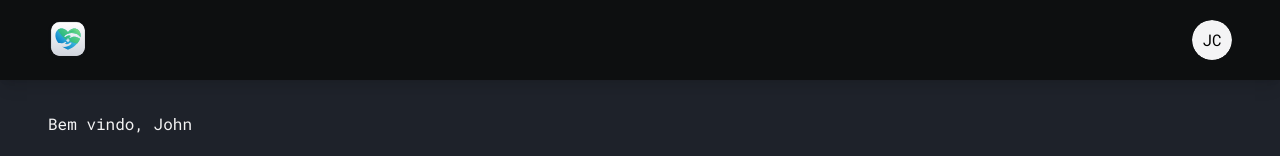
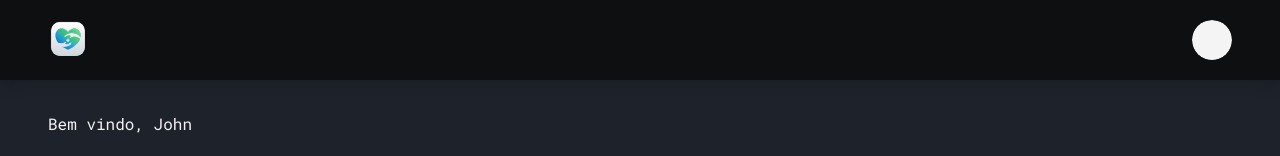
Before and after one commit to JulioCB68/med-sched, a Next.js app: page / in a window 1280 px wide. Shown: the top 156 px of the page. Built offline with nearby package versions, Linux system fonts and the light colour scheme; no server answers.

Commit message:
feat: adding sign in with google and middleware

```diff
--- a/src/app/login/page.tsx
+++ b/src/app/login/page.tsx
@@ -1,4 +1,8 @@
+'use client'
+
 import Link from 'next/link'
+
+import { signIn } from 'next-auth/react'
 
 import { Button } from '@/components/ui/button'
 import { Checkbox } from '@/components/ui/checkbox'
@@ -8,7 +12,7 @@ import { Separator } from '@/components/ui/separator'
 
 import { ChromeIcon } from 'lucide-react'
 
-export default function Home() {
+export default function Login() {
   return (
     <section className="container my-auto flex min-h-screen max-w-[496px] items-center bg-background text-white">
       <form className="flex-1 space-y-6">
@@ -58,8 +62,8 @@ export default function Home() {
             </Link>
           </Label>
         </div>
-        <Button className="w-full" size={'lg'} asChild>
-          <Link href="/">Entrar</Link>
+        <Button className="w-full" size={'lg'}>
+          Entrar
         </Button>
         <div className="mt-4 flex items-center justify-center space-x-2">
           <Separator className="h-px w-14 bg-gray-300" />
@@ -71,6 +75,10 @@ export default function Home() {
             variant="secondary"
             size={'lg'}
             className="flex w-full items-center space-x-2"
+            onClick={(e) => {
+              e.preventDefault()
+              signIn('google')
+            }}
           >
             <ChromeIcon className="h-5 w-5" />
             <span>Google</span>
--- a/src/components/header.tsx
+++ b/src/components/header.tsx
@@ -1,5 +1,9 @@
+'use client'
+
 import Image from 'next/image'
 import Link from 'next/link'
+
+import { useSession } from 'next-auth/react'
 
 import {
   DropdownMenu,
@@ -12,6 +16,20 @@ import { Avatar, AvatarFallback, AvatarImage } from '@/components/ui/avatar'
 import { LogOut } from 'lucide-react'
 
 export default function Header() {
+  const { data: session } = useSession()
+
+  function getInitialsName(fullName: string): string {
+    const nameParts = fullName.split(' ').filter(Boolean)
+    if (nameParts.length === 0) {
+      return ''
+    }
+    const firstInitial = nameParts[0][0].toUpperCase()
+    const secondInitial =
+      nameParts.length > 1 ? nameParts[1][0].toUpperCase() : ''
+
+    return firstInitial + secondInitial
+  }
+
   return (
     <header className="admin-header">
       <Link href="/" className="cursor-pointer">
@@ -27,8 +45,10 @@ export default function Header() {
       <DropdownMenu>
         <DropdownMenuTrigger>
           <Avatar>
-            <AvatarImage src="" />
-            <AvatarFallback className="text-black">JC</AvatarFallback>
+            <AvatarImage src={session?.user?.image ?? ''} />
+            <AvatarFallback className="text-black">
+              {getInitialsName(session?.user?.name ?? '')}
+            </AvatarFallback>
           </Avatar>
         </DropdownMenuTrigger>
         <DropdownMenuContent>
--- /dev/null
+++ b/src/middleware.ts
@@ -0,0 +1,31 @@
+import type { NextRequest } from 'next/server'
+import { NextResponse } from 'next/server'
+
+export function middleware(request: NextRequest) {
+  const sessionCookie = request.cookies.get('next-auth.session-token')
+
+  if (sessionCookie && request.nextUrl.pathname === '/') {
+    return NextResponse.rewrite(new URL('/', request.url))
+  }
+
+  if (!sessionCookie && request.nextUrl.pathname === '/') {
+    return NextResponse.rewrite(new URL('/login', request.url))
+  }
+
+  if (sessionCookie && request.nextUrl.pathname === '/login') {
+    return NextResponse.rewrite(new URL('/', request.url))
+  }
+}
+
+export const config = {
+  matcher: [
+    /*
+     * Match all request paths except for the ones starting with:
+     * - api (API routes)
+     * - _next/static (static files)
+     * - _next/image (image optimization files)
+     * - favicon.ico (favicon file)
+     */
+    '/((?!api|_next/static|_next/image|favicon.ico).*)',
+  ],
+}
```
Also changed, not shown: 1 other file (tests, documents, lock files or other folders).
